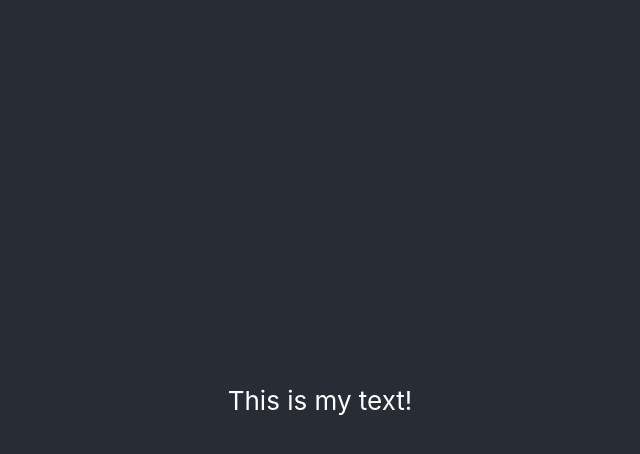
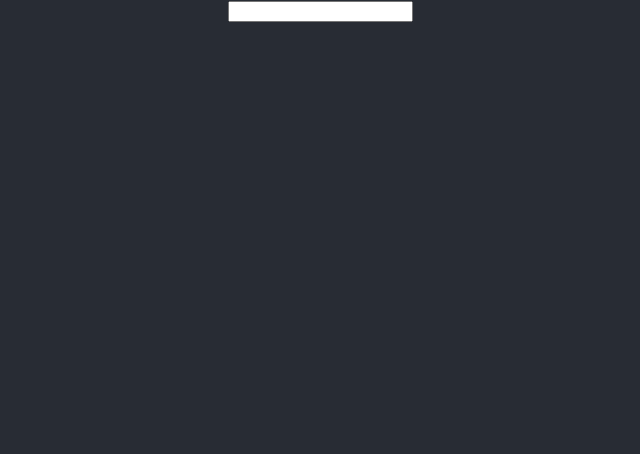
Before and after one commit to inowen/TypeAide, a React (Create React App) app in the folder react_frontend/: page / in a window 1280 px wide. Shown: the top 454 px of the page, without its empty margins (320-960 px from the left). Built offline with nearby package versions, Linux system fonts and the light colour scheme.

Commit message:
Test keyDown event

```diff
--- a/react_frontend/src/App.css
+++ b/react_frontend/src/App.css
@@ -1,14 +1,3 @@
 .App {
   text-align: center;
 }
-
-.App-header {
-  background-color: #282c34;
-  min-height: 100vh;
-  display: flex;
-  flex-direction: column;
-  align-items: center;
-  justify-content: center;
-  font-size: calc(10px + 2vmin);
-  color: white;
-}
--- a/react_frontend/src/App.tsx
+++ b/react_frontend/src/App.tsx
@@ -2,15 +2,20 @@ import React from 'react';
 import './App.css';
 
 function App() {
+
   return (
     <div className="App">
-      <header className="App-header">
-        <p>
-          This is my text!
-        </p>
-      </header>
+      <input type="text" onKeyDown={(event) => {
+        console.log("Key pressed " + event.key)
+        if (event.ctrlKey) {
+          console.log("Control key is currently active");
+        }
+       }
+      }/>
+
     </div>
   );
+
 }
 
 export default App;
--- a/react_frontend/src/index.css
+++ b/react_frontend/src/index.css
@@ -5,9 +5,14 @@ body {
     sans-serif;
   -webkit-font-smoothing: antialiased;
   -moz-osx-font-smoothing: grayscale;
+  background-color: #282c34;
 }
 
 code {
   font-family: source-code-pro, Menlo, Monaco, Consolas, 'Courier New',
     monospace;
 }
+
+.testInput {
+  background-color: green;
+}
```
